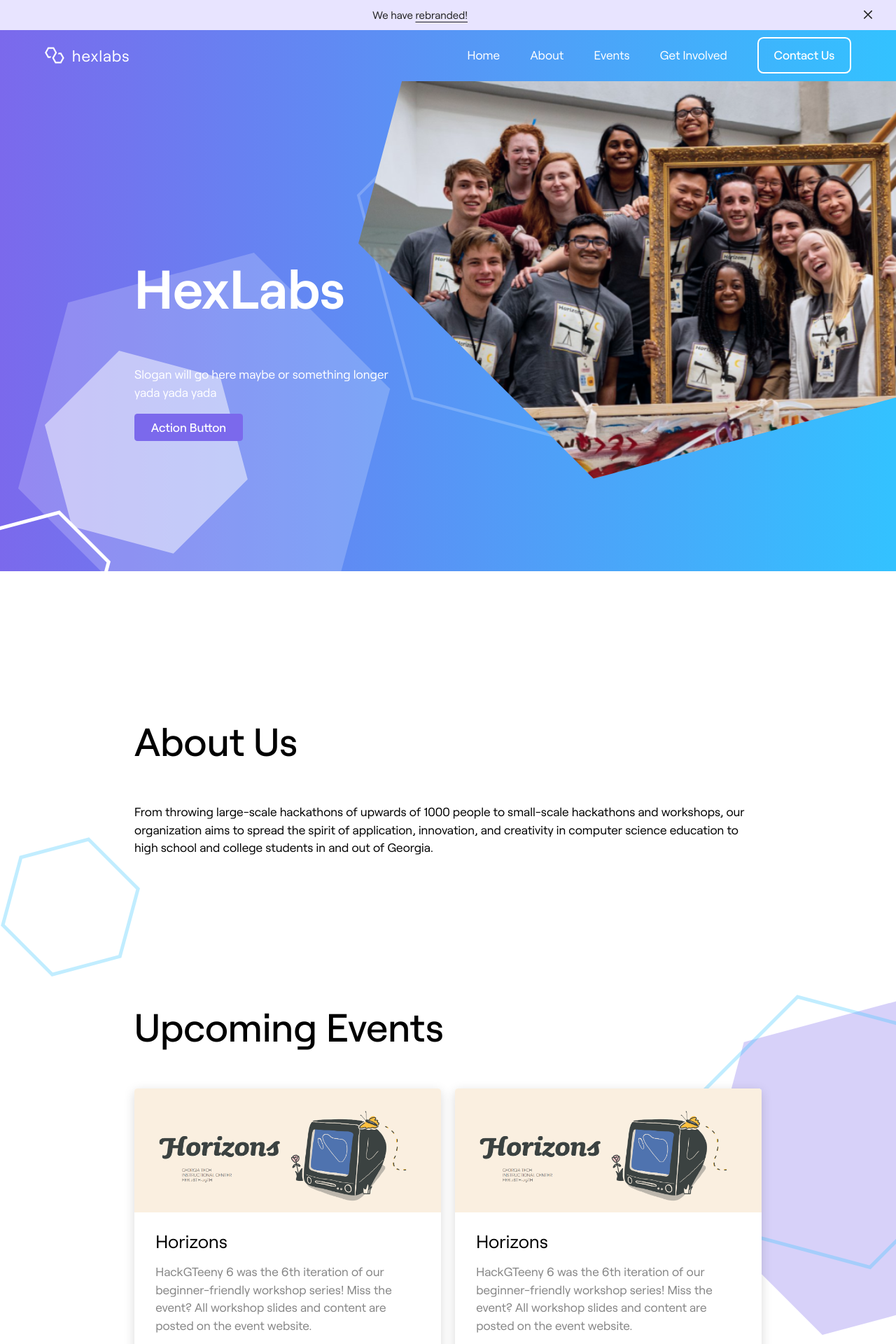
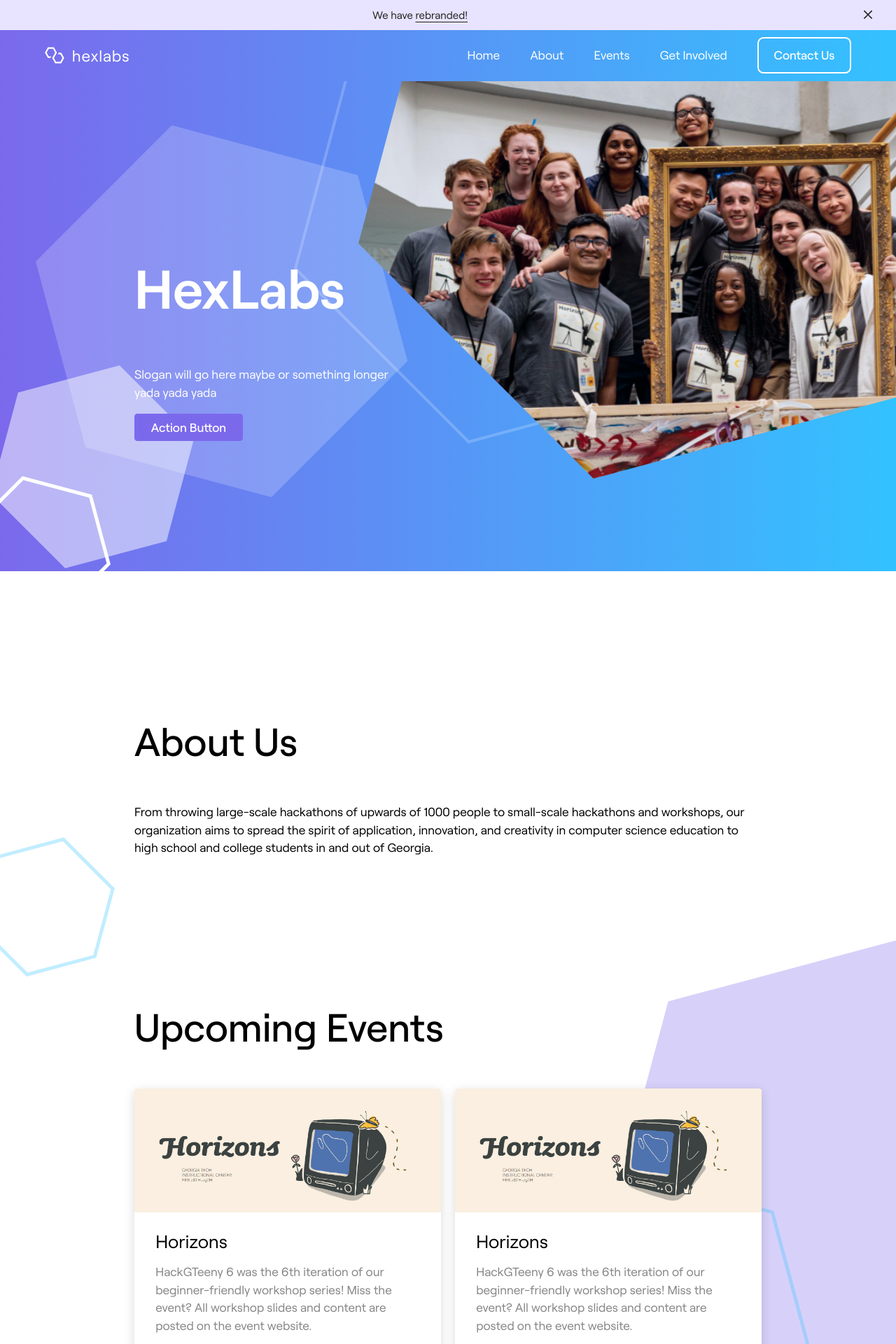
Before and after one commit to HackGT/hexlabs-website, a Next.js app: page / in a window 1280 px wide. Shown: the top 1920 px of the page at 70% size. Built offline with nearby package versions, Linux system fonts and the light colour scheme.

Commit message:
re-align hexagons

```diff
--- a/pages/index.tsx
+++ b/pages/index.tsx
@@ -17,22 +17,22 @@ export default function Home(props: Props) {
         <div className="hex-container">
           {/* middle */}
           <Hex
-            x="2%"
-            y="35%"
+            x="4%"
+            y="9%"
             size={275}
             color="rgba(255,255,255,0.2)"
-            rotation={45}
+            rotation={-45}
           />
 
           {/* top right */}
           <Hex
-            x="40%"
-            y="-7%"
-            size={300}
+            x="33%"
+            y="-23%"
+            size={350}
             color="transparent"
             borderSize={4}
             borderColor="rgba(255, 255, 255, 0.2)"
-            rotation={-45}
+            rotation={45}
           />
 
           <Hex
@@ -46,20 +46,20 @@ export default function Home(props: Props) {
 
           {/* bottom left */}
           <Hex
-            x="5%"
-            y="55%"
+            x="-1%"
+            y="58%"
             size={150}
             color="rgba(255,255,255,0.5)"
-            rotation={-45}
+            rotation={45}
           />
           <Hex
             x="-3%"
-            y="88%"
+            y="81%"
             size={100}
             color="transparent"
             borderSize={5}
             borderColor="white"
-            rotation={45}
+            rotation={-45}
           />
         </div>
       </section>
@@ -75,7 +75,7 @@ export default function Home(props: Props) {
         </p>
         <div className="hex-container">
           <Hex
-            x="-21%"
+            x="-25%"
             y="88%"
             size={100}
             color="transparent"
@@ -120,16 +120,16 @@ export default function Home(props: Props) {
         </div>
         <div className="hex-container">
           <Hex
-            x="90%"
-            y="0%"
-            size={250}
+            x="75%"
+            y="-15%"
+            size={350}
             color="rgba(123,105,236,0.3)"
             rotation={45}
           />
           <Hex
-            x="90%"
-            y="0%"
-            size={200}
+            x="55%"
+            y="43%"
+            size={250}
             color="transparent"
             borderSize={5}
             borderColor="rgba(51,194,255,0.3)"
@@ -179,14 +179,14 @@ export default function Home(props: Props) {
         <div className="hex-container">
           <Hex
             x="-40%"
-            y="82%"
-            size={400}
+            y="72%"
+            size={450}
             color="rgba(123,105,236,0.3)"
             rotation={-45}
           />
           <Hex
             x="21%"
-            y="77%"
+            y="84%"
             size={250}
             color="transparent"
             borderSize={5}
```
